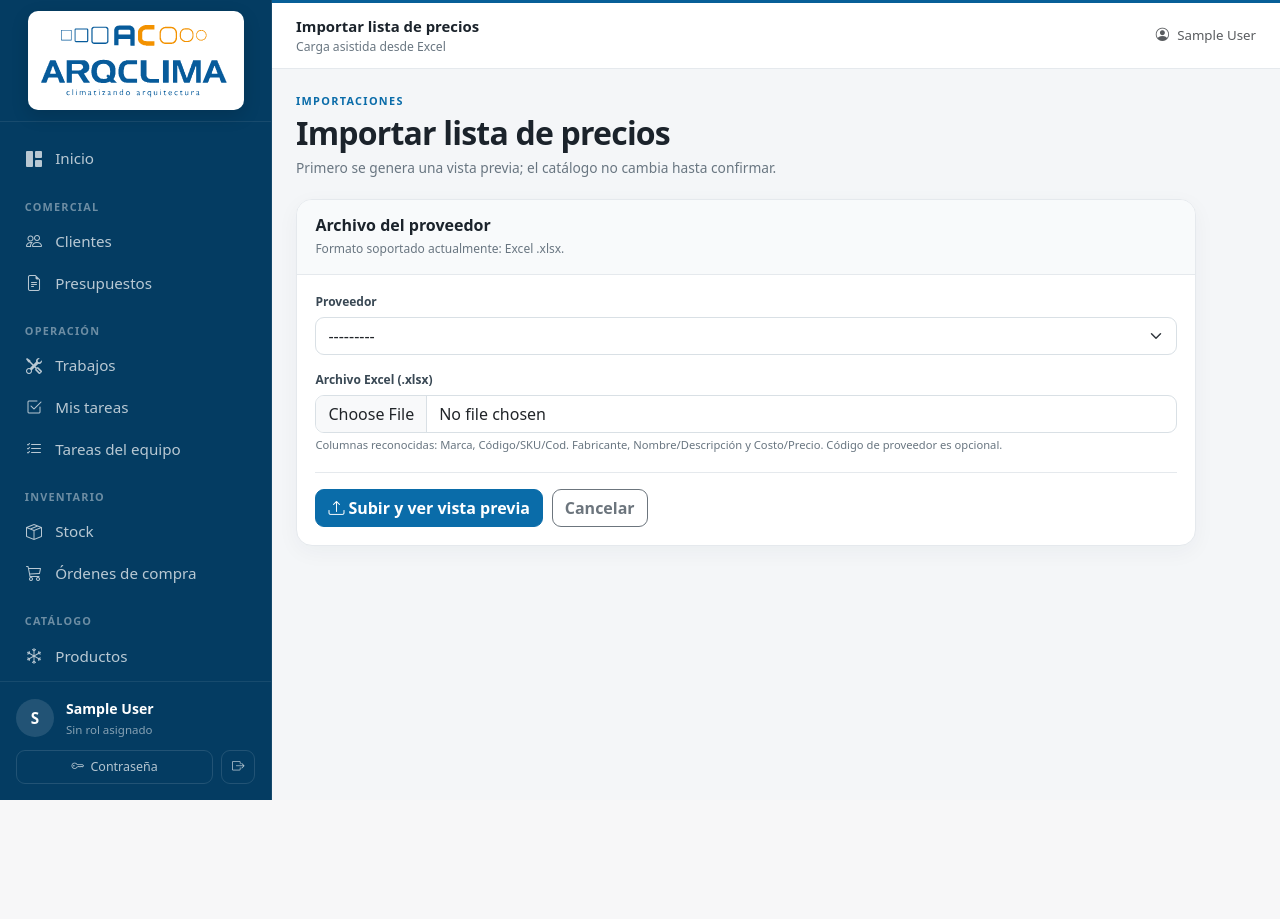
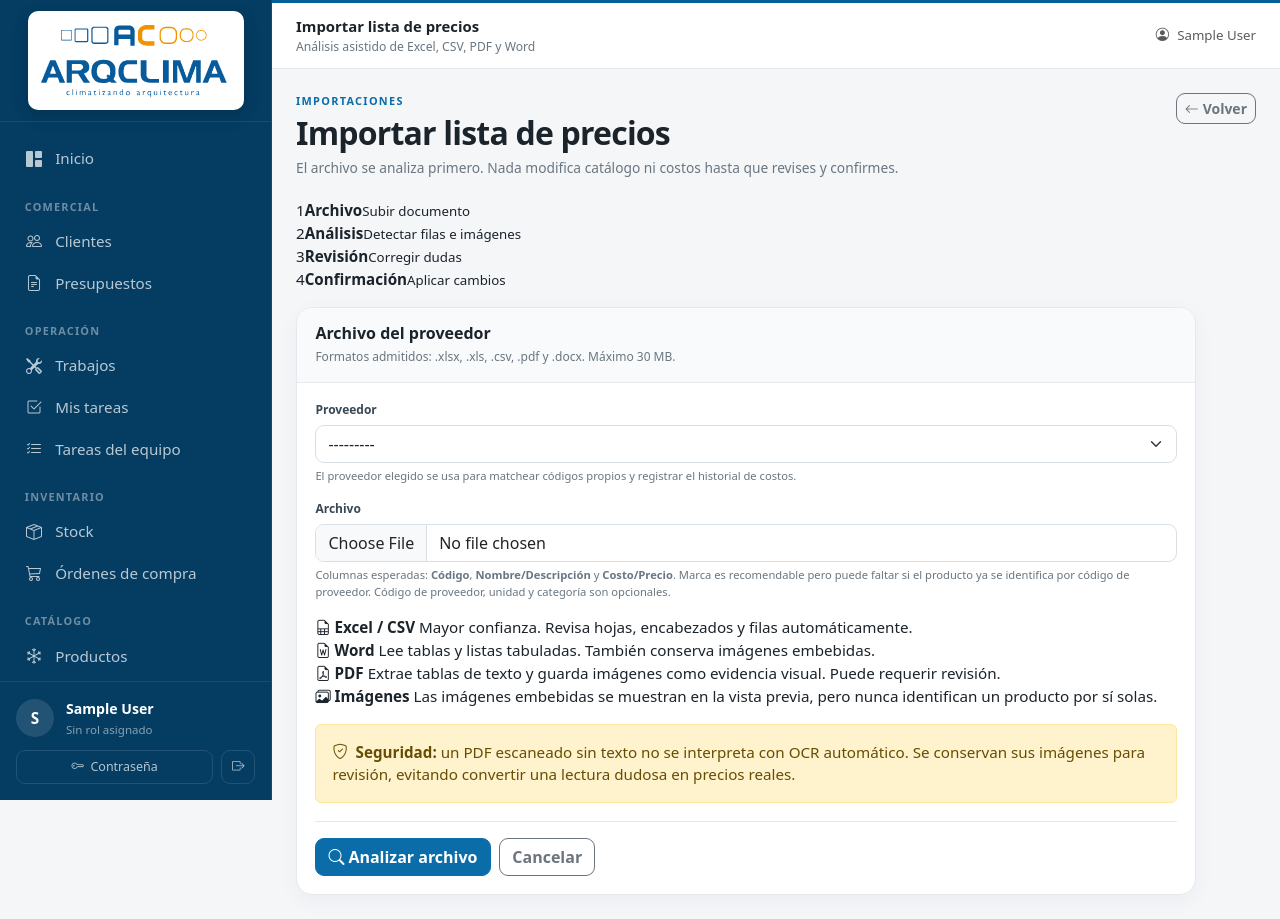
Before and after one commit to nicolasventin/arqclima, a Django app: page /importaciones/nueva/ in a window 1280 px wide. Before the commit the page ends 800 px from the top, so only its background shows below. Run offline with Django 5.2, Linux system fonts and the light colour scheme; the visitor is signed in with stand-in values (Sample User, id 1); data that the repository does not hold is empty; parts of the project's set-up code (start-up, migrations or seed data) failed here and were passed over.

Commit message:
Etapa 11H: rediseñar carga multiformato

```diff
--- a/apps/imports/templates/imports/nueva.html
+++ b/apps/imports/templates/imports/nueva.html
@@ -1,12 +1,103 @@
 {% extends "base.html" %}
 {% block title %}Nueva importación — ARQCLIMA{% endblock %}
 {% block page_heading %}Importar lista de precios{% endblock %}
-{% block page_subheading %}Carga asistida desde Excel{% endblock %}
+{% block page_subheading %}Análisis asistido de Excel, CSV, PDF y Word{% endblock %}
+
 {% block content %}
-<div class="detail-header"><div class="detail-header-copy"><div class="detail-kicker">Importaciones</div><h1>Importar lista de precios</h1><div class="detail-subtitle">Primero se genera una vista previa; el catálogo no cambia hasta confirmar.</div></div></div>
-<form method="post" enctype="multipart/form-data" class="form-shell">{% csrf_token %}<div class="form-card"><div class="form-card-header"><h2>Archivo del proveedor</h2><p>Formato soportado actualmente: Excel .xlsx.</p></div><div class="form-card-body">
-{% if form.non_field_errors %}<div class="alert alert-danger">{{ form.non_field_errors }}</div>{% endif %}{% if form.archivo.errors %}<div class="alert alert-danger">{{ form.archivo.errors|striptags }}</div>{% endif %}
-<div class="form-grid"><div class="form-field"><label>Proveedor</label>{{ form.proveedor }}{{ form.proveedor.errors }}</div><div class="form-field"><label>Archivo Excel (.xlsx)</label>{{ form.archivo }}<div class="field-help">Columnas reconocidas: Marca, Código/SKU/Cod. Fabricante, Nombre/Descripción y Costo/Precio. Código de proveedor es opcional.</div></div></div>
-<div class="form-actions"><button type="submit" class="btn btn-primary"><i class="bi bi-upload me-1"></i>Subir y ver vista previa</button><a href="{% url 'imports:lista' %}" class="btn btn-outline-secondary">Cancelar</a></div>
-</div></div></form>
+<div class="detail-header">
+    <div class="detail-header-copy">
+        <div class="detail-kicker">Importaciones</div>
+        <h1>Importar lista de precios</h1>
+        <div class="detail-subtitle">
+            El archivo se analiza primero. Nada modifica catálogo ni costos hasta que revises y confirmes.
+        </div>
+    </div>
+    <div class="detail-actions">
+        <a href="{% url 'imports:lista' %}" class="btn btn-sm btn-outline-secondary">
+            <i class="bi bi-arrow-left me-1"></i>Volver
+        </a>
+    </div>
+</div>
+
+<div class="import-flow mb-3" aria-label="Flujo de importación">
+    <div class="import-flow-step is-active"><span>1</span><strong>Archivo</strong><small>Subir documento</small></div>
+    <div class="import-flow-step"><span>2</span><strong>Análisis</strong><small>Detectar filas e imágenes</small></div>
+    <div class="import-flow-step"><span>3</span><strong>Revisión</strong><small>Corregir dudas</small></div>
+    <div class="import-flow-step"><span>4</span><strong>Confirmación</strong><small>Aplicar cambios</small></div>
+</div>
+
+<form method="post" enctype="multipart/form-data" class="form-shell">
+    {% csrf_token %}
+    <div class="form-card">
+        <div class="form-card-header">
+            <h2>Archivo del proveedor</h2>
+            <p>Formatos admitidos: .xlsx, .xls, .csv, .pdf y .docx. Máximo 30 MB.</p>
+        </div>
+        <div class="form-card-body">
+            {% if form.non_field_errors %}
+            <div class="alert alert-danger">{{ form.non_field_errors }}</div>
+            {% endif %}
+            {% if form.archivo.errors %}
+            <div class="alert alert-danger">{{ form.archivo.errors|striptags }}</div>
+            {% endif %}
+
+            <div class="form-grid">
+                <div class="form-field">
+                    <label>Proveedor</label>
+                    {{ form.proveedor }}
+                    {{ form.proveedor.errors }}
+                    <div class="field-help">
+                        El proveedor elegido se usa para matchear códigos propios y registrar el historial de costos.
+                    </div>
+                </div>
+
+                <div class="form-field">
+                    <label>Archivo</label>
+                    {{ form.archivo }}
+                    <div class="field-help">
+                        Columnas esperadas: <strong>Código</strong>, <strong>Nombre/Descripción</strong> y
+                        <strong>Costo/Precio</strong>. Marca es recomendable pero puede faltar si el producto ya
+                        se identifica por código de proveedor. Código de proveedor, unidad y categoría son opcionales.
+                    </div>
+                </div>
+            </div>
+
+            <div class="import-format-grid mt-3">
+                <article>
+                    <i class="bi bi-file-earmark-spreadsheet"></i>
+                    <strong>Excel / CSV</strong>
+                    <span>Mayor confianza. Revisa hojas, encabezados y filas automáticamente.</span>
+                </article>
+                <article>
+                    <i class="bi bi-file-earmark-word"></i>
+                    <strong>Word</strong>
+                    <span>Lee tablas y listas tabuladas. También conserva imágenes embebidas.</span>
+                </article>
+                <article>
+                    <i class="bi bi-file-earmark-pdf"></i>
+                    <strong>PDF</strong>
+                    <span>Extrae tablas de texto y guarda imágenes como evidencia visual. Puede requerir revisión.</span>
+                </article>
+                <article>
+                    <i class="bi bi-images"></i>
+                    <strong>Imágenes</strong>
+                    <span>Las imágenes embebidas se muestran en la vista previa, pero nunca identifican un producto por sí solas.</span>
+                </article>
+            </div>
+
+            <div class="alert alert-warning mt-3 mb-0">
+                <i class="bi bi-shield-check me-1"></i>
+                <strong>Seguridad:</strong> un PDF escaneado sin texto no se interpreta con OCR automático.
+                Se conservan sus imágenes para revisión, evitando convertir una lectura dudosa en precios reales.
+            </div>
+
+            <div class="form-actions">
+                <button type="submit" class="btn btn-primary">
+                    <i class="bi bi-search me-1"></i>Analizar archivo
+                </button>
+                <a href="{% url 'imports:lista' %}" class="btn btn-outline-secondary">Cancelar</a>
+            </div>
+        </div>
+    </div>
+</form>
 {% endblock %}
```
